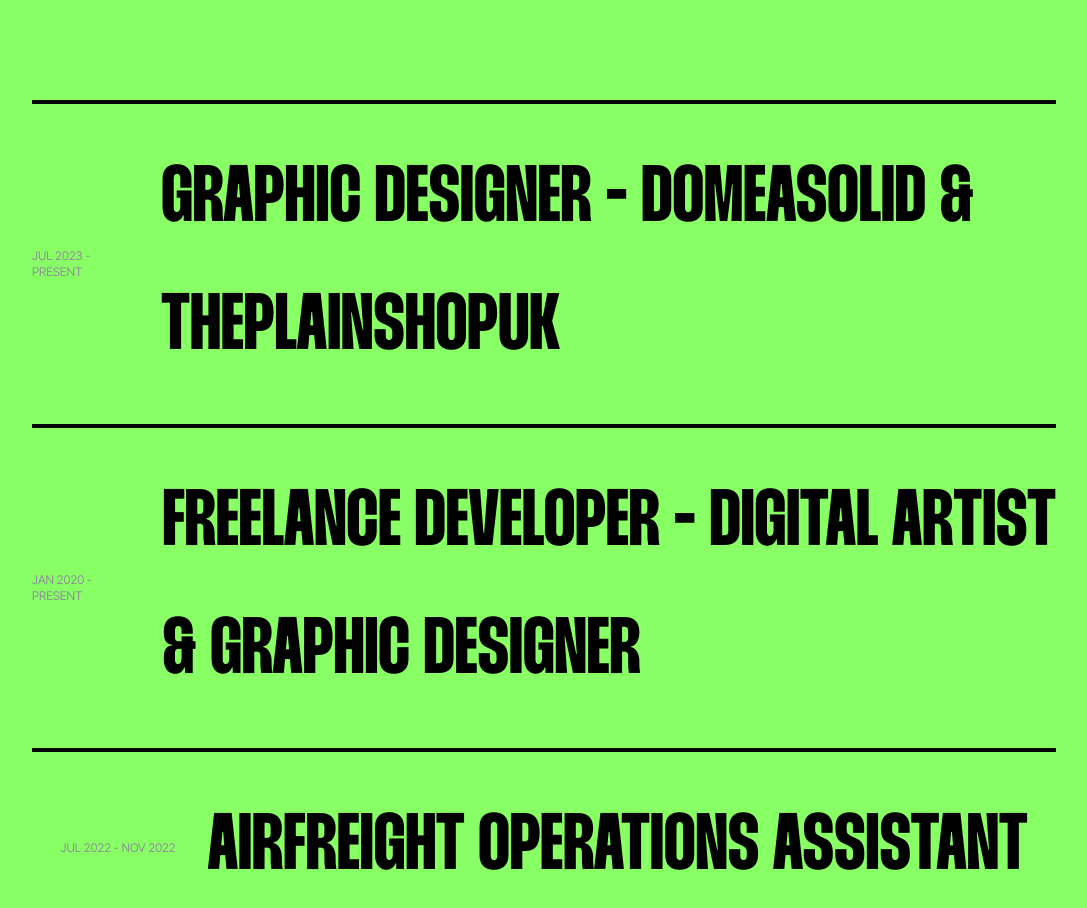
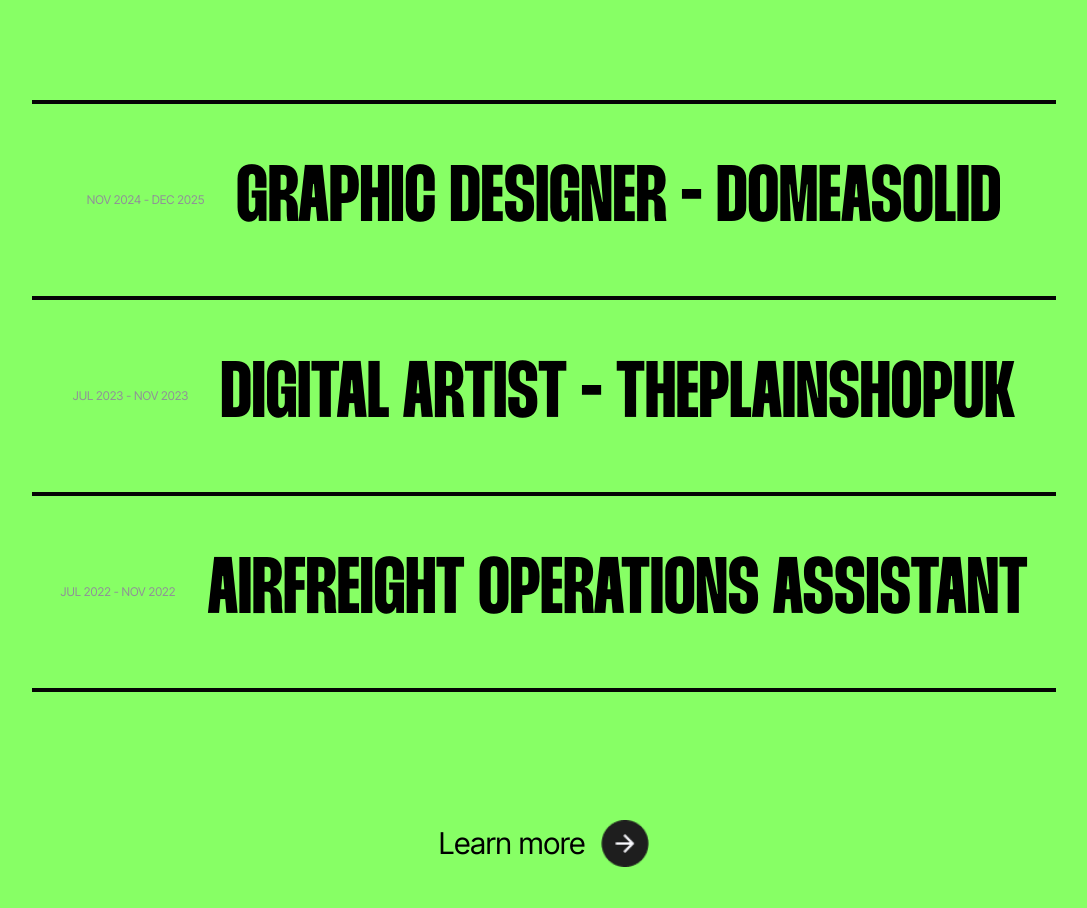
Before and after one commit to artoftadashi/portfolio-react, a React (Vite) app: page /about in a window 1280 px wide. Shown: the part 2540-3448 px from the top of the page, without its empty margins (96-1183 px from the left). Built offline with nearby package versions, Linux system fonts and the light colour scheme; what tailwindcss-animated would draw is missing.

Commit message:
more changes

```diff
--- a/src/components/aboutComponents/AboutExperience.jsx
+++ b/src/components/aboutComponents/AboutExperience.jsx
@@ -8,13 +8,13 @@
       </h3>
       <div className="border-b-4 border-[#050505] w-full mt-16 lg:mt-24 xl:mt-32"></div>
       <ExperienceItem
-        date="jul 2023 - present"
-        work="Graphic Designer - DoMeASolid & ThePlainShopUK"
+        date="nov 2024 - dec 2025"
+        work="Graphic Designer - DoMeASolid"
       />
       <div className="border-b-4 border-[#050505] w-full "></div>
       <ExperienceItem
-        date="jan 2020 - present"
-        work="Freelance Developer - Digital Artist & Graphic Designer"
+        date="jul 2023 - nov 2023"
+        work="Digital Artist - ThePlainShopUK"
       />
       <div className="border-b-4 border-[#050505] w-full "></div>
       <ExperienceItem
```
